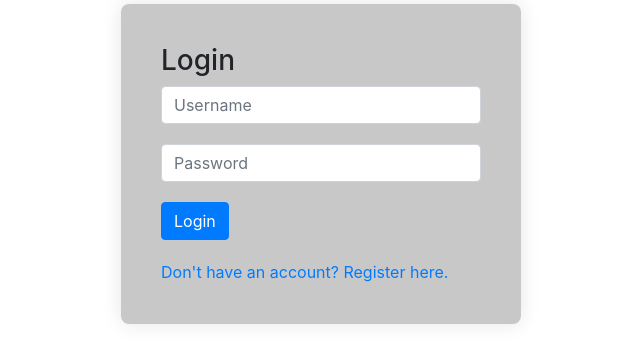
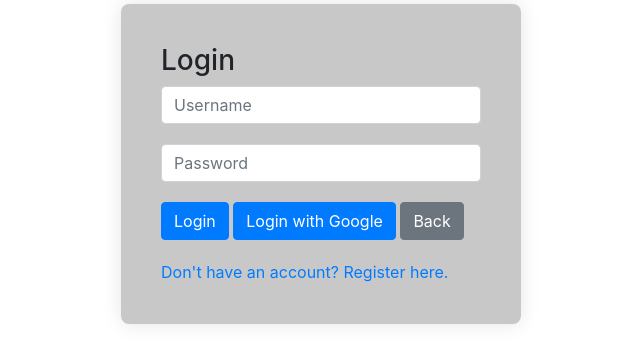
Before and after one commit to erichmond33/HackerSocial, a Django app: page /Linkfeed/login in a window 1280 px wide. Shown: the part 236-599 px from the top of the page, without its empty margins (319-959 px from the left). Run offline with Django 4.2, Linux system fonts and the light colour scheme; some libraries are stand-ins or nearby versions.

Commit message:
Google Login (Not compleated yet)

```diff
--- a/Django/settings.py
+++ b/Django/settings.py
@@ -54,7 +54,9 @@ MIDDLEWARE = [
     "django.contrib.auth.middleware.AuthenticationMiddleware",
     "django.contrib.messages.middleware.MessageMiddleware",
     "django.middleware.clickjacking.XFrameOptionsMiddleware",
+    "allauth.account.middleware.AccountMiddleware",
 ]
+
 
 ROOT_URLCONF = "Django.urls"
 
--- a/Linkfeed/templates/Linkfeed/login.html
+++ b/Linkfeed/templates/Linkfeed/login.html
@@ -25,6 +25,9 @@
       </div>
       <div class="form-group">
         <button type="submit" class="btn btn-primary">Login</button>
+        <a href="{% load allauth %}?next=/" class="btn btn-primary">Login with Google</a>
+        <a href="{% url 'login' %}" class="btn btn-secondary">Back</a>
+
       </div>
     </form>
     <a href=" {% url 'register' %} ">Don't have an account? Register here.</a>
```
Also changed, not shown: db.sqlite3.
